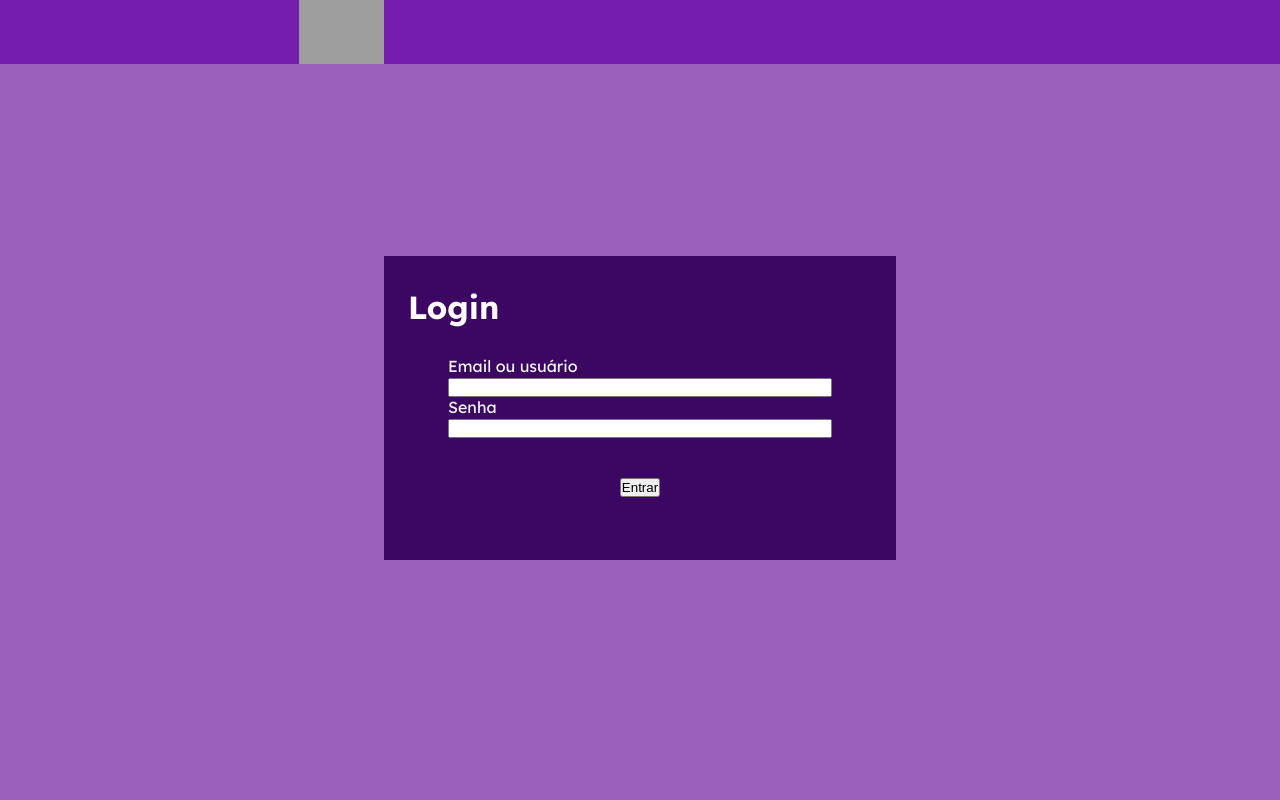
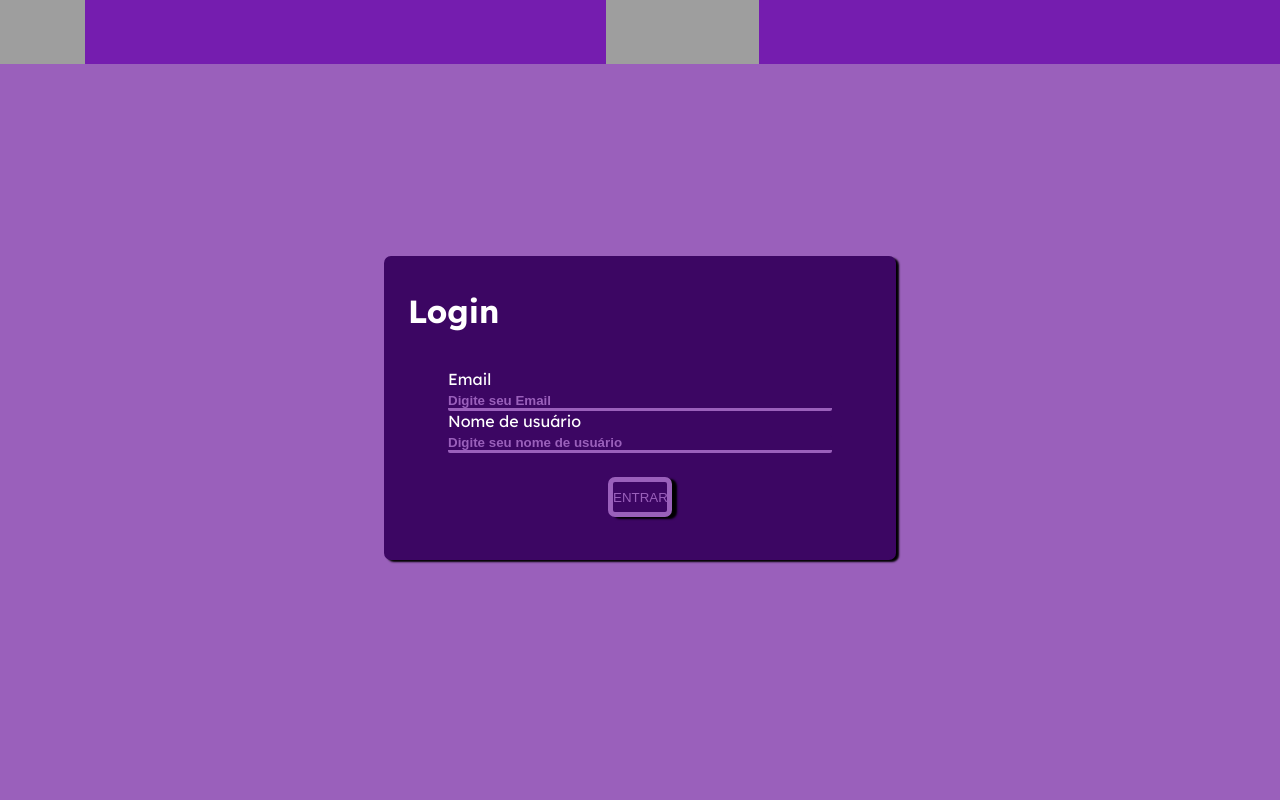
Before and after one commit to gimenezhiago/Vidinhas, a PHP site: page /Login.html in a window 1280 px wide. Run offline with PHP 8.4, Linux system fonts and the light colour scheme; grey boxes are pictures that could not be loaded.

Commit message:
Atualizando algumas coisas juntos

```diff
--- a/Login/Login.css
+++ b/Login/Login.css
@@ -1,34 +1,37 @@
-@import url('https://fonts.googleapis.com/css2?family=Lexend+Deca:wght@100..900&display=swap');
+@import url("https://fonts.googleapis.com/css2?family=Lexend+Deca:wght@100..900&display=swap");
 
-
-:root{
-    --BackGroundDark: #4A0477;
+:root {
+  --BackGroundDark: #4a0477;
   --Background: #9a60bb;
   --NavBar: #751daf;
   --Container: #3c0663;
 }
 
-*{
+* {
   margin: 0;
   padding: 0;
   box-sizing: border-box;
 }
 
-body{
+body {
   background-color: var(--Background);
   height: calc(100vh- 8vh);
   color: white;
   font-family: "Lexend Deca";
 }
 
-#menu{
+#menu {
   display: flex;
-    justify-content: space-around;
+  justify-content: space-between;
   background-color: var(--NavBar);
   height: 8vh;
 }
 
-.PaiContainer{
+#menu .vidinha{
+    width: 12vw;
+}
+
+.PaiContainer {
   display: flex;
   justify-content: center;
   align-items: center;
@@ -37,35 +40,78 @@ body{
   bottom: 3vh;
 }
 
-.container{
+.container {
   background-color: var(--Container);
   display: grid;
   align-items: center;
   justify-content: center;
   width: 40vw;
   height: 38vh;
+  border-radius: 7px;
+  box-shadow: .1875rem 0.125rem 0.125rem black;
 }
 
-.container h1{
+.container h1 {
   position: relative;
   right: 5vh;
 }
 
-.login{
+.login {
   position: relative;
-    bottom: 4vh;
+  bottom: 5vh;
 }
 
-.container p label{
+.container .login p label {
   display: block;
+  position: relative;
+  top: 1vh;
 }
 
-.container p input{
+.container .login p input {
   width: 30vw;
+  border: 0.1875rem solid var(--Background);
+  border-top: 0;
+  border-left: 0;
+  border-right: 0;
+  border-radius: 2px;
+  background-color: var(--Container);
+  position: relative;
+  top: 1vh;
+  color: antiquewhite;
 }
 
-.login .botao{
+.container .login p input::placeholder {
+  font-weight: bold;
+  color: var(--Background);
+}
+
+.container .login p input:focus {
+  background-color: var(--Container);
+  color: antiquewhite;
+}
+
+.login .botao {
   display: flex;
   justify-content: center;
-    padding-top: 5vh;
 }
+
+.botao button {
+  position: relative;
+  top: 4vh;
+  height: 5vh;
+  width: 5vw;
+  text-transform: uppercase;
+  color: var(--Background);
+  background-color: var(--Container);
+  border: 0.3125rem solid var(--Background);
+  transition: 0.5s;
+  box-shadow: 0.3125rem 0.125rem 0.125rem black;
+  border-radius: 0.4375rem;
+}
+
+.botao button:hover {
+  translate: 0.0625rem;
+  color: var(--Container);
+  background-color: var(--Background);
+  border: 0.3125rem solid var(--Container);
+}
--- a/Login/Login.html
+++ b/Login/Login.html
@@ -10,29 +10,25 @@
 <body>
     <nav id="menu">
         <img id="menuIcone" src="../imagens/menu_24dp_FILL0_wght400_GRAD0_opsz24.png" alt="">
+        <img class="vidinha" src="../imagens/Vidinhas-09-06-2024 (3).png" alt="">
         <img src="#" alt="">
     </nav>
 
     <div class="PaiContainer">
         <div class="container">
             <h1>Login</h1>
-            <div class="login">
+            <form action="" class="login">
                 <p>
-                    <label for="">Email ou usuário</label>
-                    <input type="text">
+                    <label for="">Email</label>
+                    <input type="email" placeholder="Digite seu Email">
                 </p>
                 <p>
-                    <label for="">Senha</label>
-                    <input type="password">
+                    <label for="">Nome de usuário</label>
+                    <input type="text" placeholder="Digite seu nome de usuário">
                 </p>
                 <p class="botao">
-                    <button>Entrar</button>
+                    <button type="submit">Entrar</button>
                 </p>
-            </div>
-
-
-
-
         </div>
     </div>
 
```
Also changed, not shown: imagens/Vidinhas-09-06-2024 (3).png (added). Lines whose indentation alone changed are shown as unchanged.
